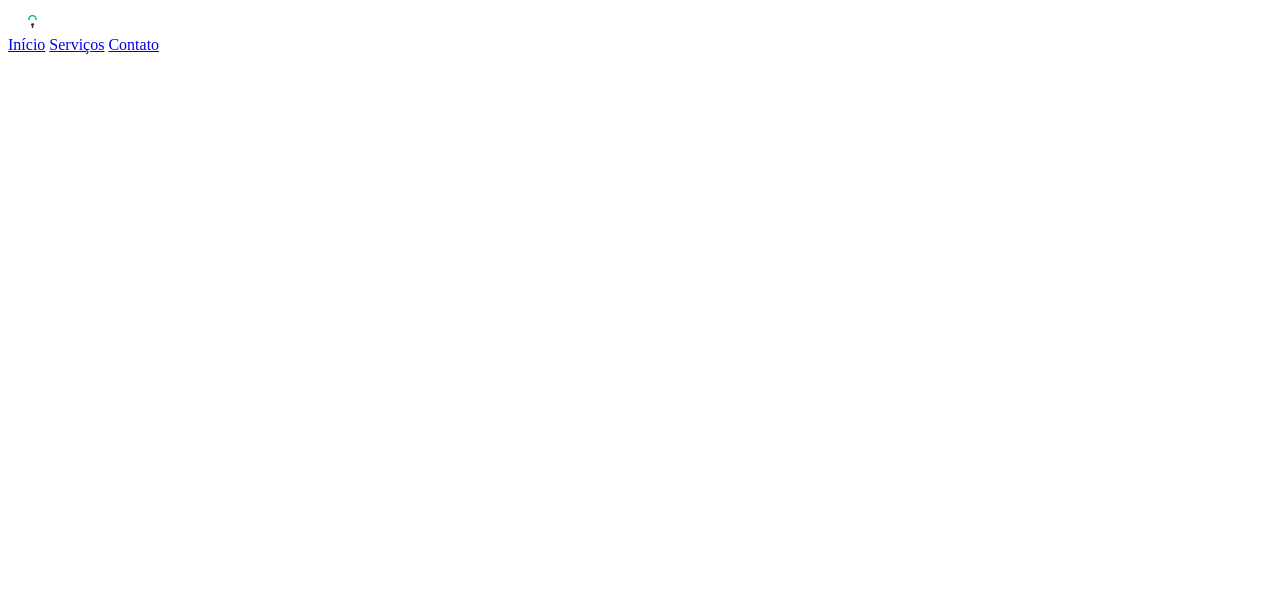
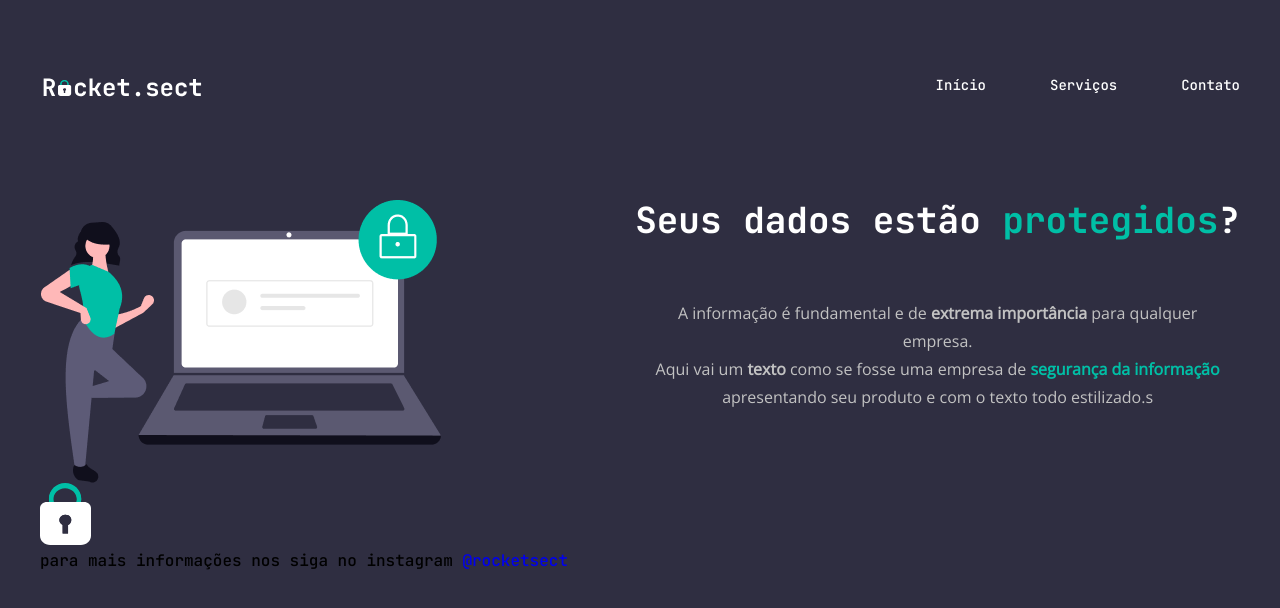
Before and after one commit to Solimar13/Rocket.sect, a plain HTML site: page index.html in a window 1280 px wide. Drawn offline with nearby package versions, Linux system fonts and the light colour scheme.

Commit message:
Finalizado o HTML do projeto, adicionado o style.css e iniciada a parte de estilização. Incluído as fontes usadas no projeto.

```diff
--- a/index.html
+++ b/index.html
@@ -1,11 +1,19 @@
 <!DOCTYPE html>
 <html lang="pt-br">
   <head>
+    <link rel="preconnect" href="https://fonts.googleapis.com" />
+    <link rel="preconnect" href="https://fonts.gstatic.com" crossorigin />
     <meta charset="UTF-8" />
     <meta name="viewport" content="width=device-width, initial-scale=1.0" />
     <title>Rocket Sect</title>
+    <link rel="stylesheet" href="style.css" />
+    <link
+      href="https://fonts.googleapis.com/css2?family=JetBrains+Mono:wght@500;700&family=Open+Sans&display=swap"
+      rel="stylesheet"
+    />
   </head>
   <body>
+    <div class="wrapper">
       <header>
         <svg
           width="168"
@@ -49,5 +57,57 @@
           <a href="#">Contato</a>
         </nav>
       </header>
+      <main>
+        <img
+          src="images/img1.png"
+          alt="Uma mulher de cabelos pretos, vestida com um blusa verde e uma calça cinza, ao lado de um notebook com um cadeado, simbolizando a proteção dos dados do cliente"
+        />
+        <div class="text-wrapper">
+          <h1>Seus dados estão <strong>protegidos</strong>?</h1>
+          <p>
+            A informação é fundamental e de
+            <em>extrema importância</em> para qualquer<br> empresa.
+            <br />Aqui vai um <em>texto</em> como se fosse uma empresa
+            de <strong>segurança da informação</strong><br> apresentando seu produto
+            e com o texto todo estilizado.s
+          </p>
+        </div>
+      </main>
+      <div class="divider"></div>
+      <footer>
+        <svg
+          width="51"
+          height="62"
+          viewBox="0 0 51 62"
+          fill="none"
+          xmlns="http://www.w3.org/2000/svg"
+        >
+          <path
+            d="M25.0716 31.6612C16.1747 31.6612 8.9364 24.864 8.9364 16.5089C8.9364 8.154 16.1747 1.35681 25.0716 1.35681C33.9685 1.35681 41.2068 8.154 41.2068 16.5089C41.2068 24.864 33.9685 31.6612 25.0716 31.6612ZM25.0716 5.18537C18.5626 5.18537 13.2672 10.265 13.2672 16.5089C13.2672 22.7527 18.5626 27.8326 25.0716 27.8326C31.5806 27.8326 36.876 22.7527 36.876 16.5089C36.876 10.265 31.5806 5.18537 25.0716 5.18537Z"
+            fill="#00BFA6"
+          />
+          <path
+            d="M25.1073 31.2998C16.1907 31.2998 8.9364 24.2793 8.9364 15.6498C8.9364 7.02046 16.1907 0 25.1073 0C34.0239 0 41.2782 7.02046 41.2782 15.6498C41.2782 24.2793 34.0239 31.2998 25.1073 31.2998ZM25.1073 3.95432C18.5839 3.95432 13.2768 9.20084 13.2768 15.6498C13.2768 22.0987 18.5839 27.3455 25.1073 27.3455C31.6306 27.3455 36.9378 22.0987 36.9378 15.6498C36.9378 9.20084 31.6306 3.95432 25.1073 3.95432Z"
+            fill="#00BFA6"
+          />
+          <path
+            d="M40.8132 62.0001H10.1868C7.48602 61.9973 4.89674 61.0187 2.987 59.2788C1.07726 57.539 0.00303812 55.1801 0 52.7196V25.3507C0.00207875 23.6661 0.737513 22.0511 2.04496 20.86C3.35241 19.6688 5.12508 18.9988 6.97411 18.9968H44.0259C45.8749 18.9988 47.6476 19.6688 48.955 20.86C50.2625 22.0511 50.9979 23.6661 51 25.3507V52.7196C50.997 55.1801 49.9227 57.539 48.013 59.2788C46.1033 61.0187 43.514 61.9973 40.8132 62.0001Z"
+            fill="white"
+          />
+          <path
+            d="M31.2984 37.1027C31.2992 36.1362 31.0172 35.1869 30.4815 34.3527C29.9457 33.5185 29.1755 32.8295 28.2503 32.3566C27.325 31.8837 26.2781 31.6441 25.2174 31.6624C24.1567 31.6806 23.1205 31.9562 22.2155 32.4606C21.3106 32.9651 20.5696 33.6802 20.0689 34.5322C19.5681 35.3843 19.3257 36.3426 19.3667 37.3084C19.4076 38.2743 19.7304 39.2127 20.3018 40.027C20.8732 40.8414 21.6726 41.5023 22.6175 41.9416V50.4485H28.0431V41.9416C29.0226 41.4868 29.845 40.7942 30.4195 39.9402C30.994 39.0863 31.2981 38.1043 31.2984 37.1027Z"
+            fill="#2F2E41"
+          />
+          <path
+            d="M31.2984 37.1027C31.2992 36.1362 31.0172 35.1869 30.4815 34.3527C29.9457 33.5185 29.1755 32.8295 28.2503 32.3566C27.325 31.8837 26.2781 31.6441 25.2174 31.6624C24.1567 31.6806 23.1205 31.9562 22.2155 32.4606C21.3106 32.9651 20.5696 33.6802 20.0689 34.5322C19.5681 35.3843 19.3257 36.3426 19.3667 37.3084C19.4076 38.2743 19.7304 39.2127 20.3018 40.027C20.8732 40.8414 21.6726 41.5023 22.6175 41.9416V50.4485H28.0431V41.9416C29.0226 41.4868 29.845 40.7942 30.4195 39.9402C30.994 39.0863 31.2981 38.1043 31.2984 37.1027Z"
+            fill="#2F2E41"
+          />
+        </svg>
+        <p>
+          para mais informações nos siga no instagram
+          <a href="#">@rocketsect</a>
+        </p>
+      </footer>
+    </div>
   </body>
 </html>
--- /dev/null
+++ b/style.css
@@ -0,0 +1,80 @@
+* {
+  margin: 0;
+  padding: 0;
+  box-sizing: border-box;
+}
+
+:root {
+  --background-color: #2F2E41;
+  --primary-text-color: #C2C2C2;
+  --secondary-text-color:#00BFA6;
+  --white: #FFFFFF;
+}
+
+html {
+  font-size: 62.5%;
+}
+
+body {
+  font-size: 1.6rem;
+  background: var(--background-color);
+  font-family: 'JetBrains Mono', monospace;
+}
+
+a {
+  text-decoration: none;
+}
+
+.wrapper {
+  max-width: 120rem;
+  margin: auto;
+  margin-top: 7.1rem;
+}
+
+header {
+  display: flex;
+  align-items: center;
+  justify-content: space-between;
+}
+
+header nav {
+  display: flex;
+  align-items: center;
+  gap: 6.4rem;
+}
+
+header nav a {
+  color: var(--white);
+  font-size: 1.4rem;
+  line-height: 2.8rem;
+}
+
+main {
+  display: flex;
+  align-items: top;
+  justify-content: space-between;
+  margin-top: 10.1rem;
+}
+
+main h1 {
+  color: var(--white);
+  margin-bottom: 5.9rem;
+  font-size: 3.6rem;
+  line-height: 4rem;
+}
+
+main strong {
+  color: var(--secondary-text-color);
+}
+
+main em {
+  font-style: normal;
+  font-weight: bold;
+}
+
+main p {
+  text-align: center;
+  color: var(--primary-text-color);
+  font-family: 'Open Sans', sans-serif;
+  line-height: 2.8rem;
+}
```
Lines whose indentation alone changed are shown as unchanged.
